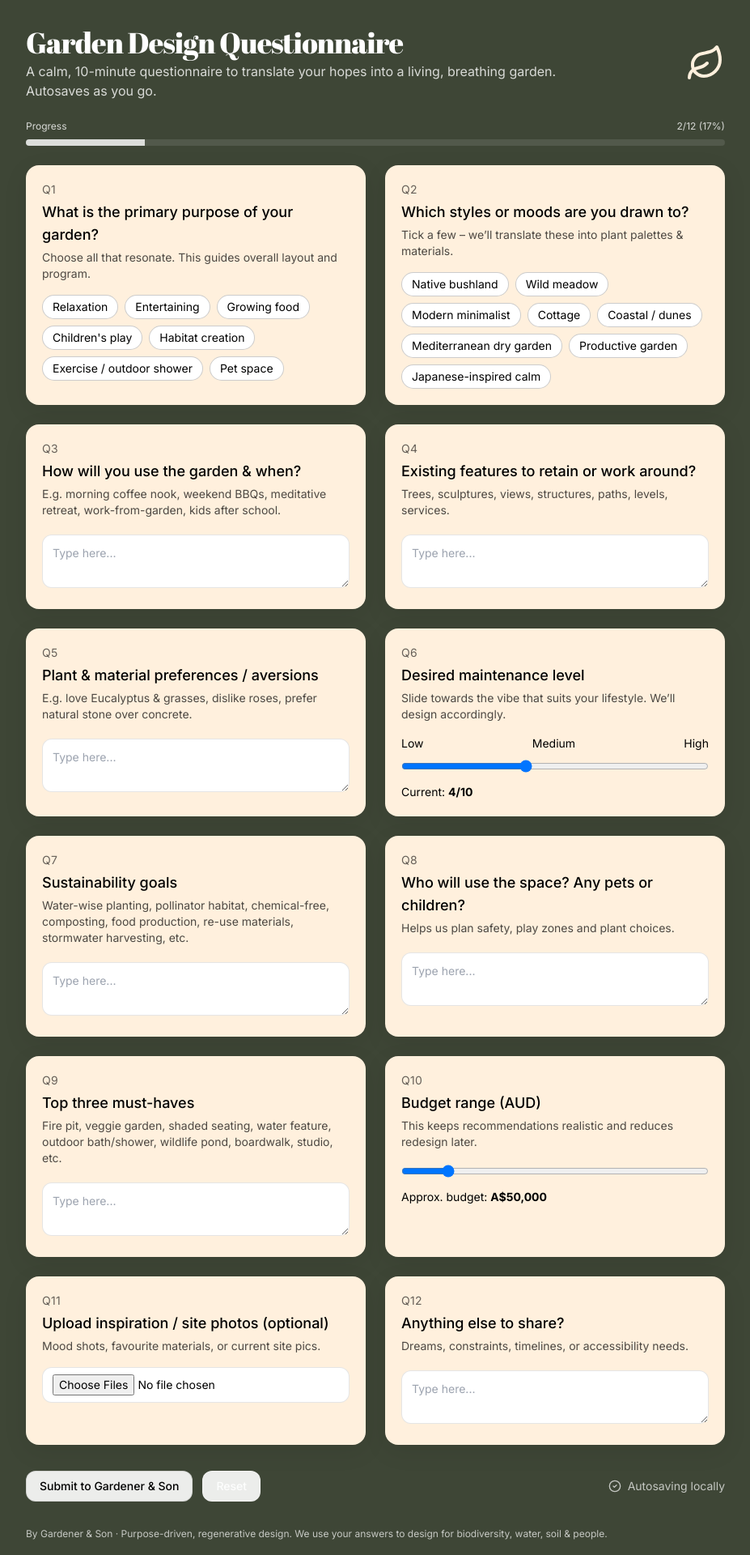
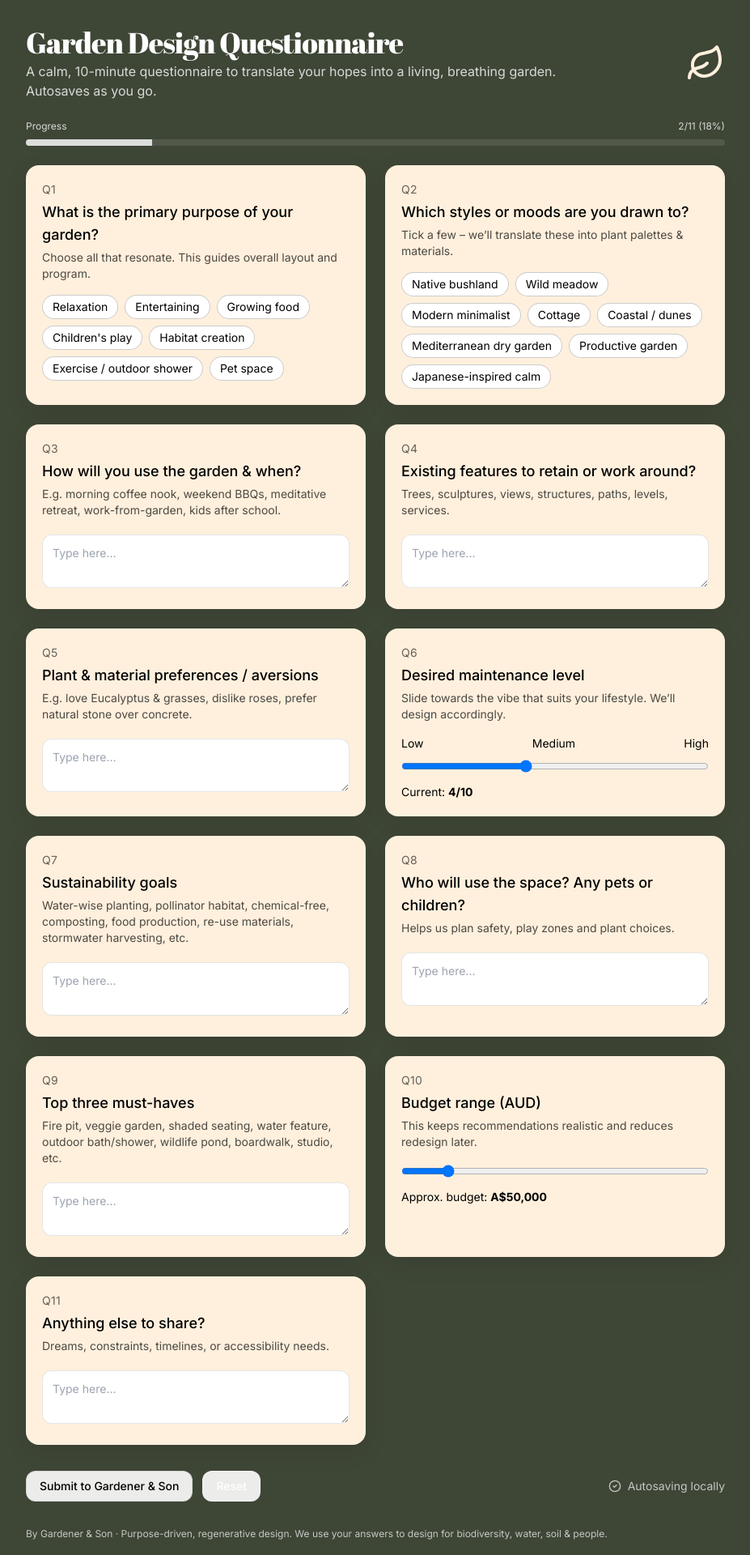
Before and after one commit to tinyforests/garden-brief-next, a Next.js app: page / in a window 1280 px wide. Shown: the top 1920 px of the page at 81% size, without its empty margins (176-1103 px from the left). Built offline with nearby package versions, Linux system fonts and the light colour scheme.

Commit message:
Update page.jsx

```diff
--- a/app/page.jsx
+++ b/app/page.jsx
@@ -6,7 +6,6 @@ import { Leaf, CheckCircle2, Loader2 } from "lucide-react";
 
 import Button from "@/components/ui/button";
 import { Card, CardContent } from "@/components/ui/card";
-import { Input } from "@/components/ui/input";
 import { Textarea } from "@/components/ui/textarea";
 import { Slider } from "@/components/ui/slider";
 
@@ -23,7 +22,6 @@ const SEED_QUESTIONS = [
   { id: "users", label: "Who will use the space? Any pets or children?", helper: "Helps us plan safety, play zones and plant choices.", type: "textarea" },
   { id: "musts", label: "Top three must-haves", helper: "Fire pit, veggie garden, shaded seating, water feature, outdoor bath/shower, wildlife pond, boardwalk, studio, etc.", type: "textarea" },
   { id: "budget", label: "Budget range (AUD)", helper: "This keeps recommendations realistic and reduces redesign later.", type: "range", min: 10000, max: 300000, step: 5000 },
-  { id: "uploads", label: "Upload inspiration / site photos (optional)", helper: "Mood shots, favourite materials, or current site pics.", type: "files" },
   { id: "extras", label: "Anything else to share?", helper: "Dreams, constraints, timelines, or accessibility needs.", type: "textarea" },
 ];
 
@@ -31,10 +29,16 @@ const brand = { bg: "#3E4636", paper: "#FFF0DD" };
 
 function useAutosave(key, initial) {
   const [state, setState] = useState(() => {
-    try { const raw = typeof window !== "undefined" ? localStorage.getItem(key) : null; return raw ? JSON.parse(raw) : initial; }
-    catch { return initial; }
+    try {
+      const raw = typeof window !== "undefined" ? localStorage.getItem(key) : null;
+      return raw ? JSON.parse(raw) : initial;
+    } catch {
+      return initial;
+    }
   });
-  useEffect(() => { try { localStorage.setItem(key, JSON.stringify(state)); } catch {} }, [key, state]);
+  useEffect(() => {
+    try { localStorage.setItem(key, JSON.stringify(state)); } catch {}
+  }, [key, state]);
   return [state, setState];
 }
 
@@ -43,7 +47,6 @@ function Progress({ answers }) {
   const answered = useMemo(() => {
     return SEED_QUESTIONS.filter(q => {
       const v = answers[q.id];
-      if (q.type === "files") return v && v.length > 0;
       if (Array.isArray(v)) return v.length > 0;
       return v !== undefined && v !== null && String(v).trim() !== "";
     }).length;
@@ -63,32 +66,33 @@ function Progress({ answers }) {
 
 function Chip({ checked, children, onClick }) {
   return (
-    <button type="button" onClick={onClick}
-      className={`px-3 py-1 rounded-full border text-sm transition ${checked ? "bg-black text-white border-black" : "bg-white text-black border-black/20 hover:border-black"}`}>
+    <button
+      type="button"
+      onClick={onClick}
+      className={`px-3 py-1 rounded-full border text-sm transition ${
+        checked ? "bg-black text-white border-black" : "bg-white text-black border-black/20 hover:border-black"
+      }`}
+    >
       {children}
     </button>
   );
 }
 
 export default function Page() {
-  const [answers, setAnswers] = useAutosave("gs-garden-brief", { maintenance:4, budget:50000, purpose:[], style:[] });
+  const [answers, setAnswers] = useAutosave("gs-garden-brief", {
+    maintenance: 4,
+    budget: 50000,
+    purpose: [],
+    style: [],
+  });
   const [sending, setSending] = useState(false);
-  const [previews, setPreviews] = useState([]);
 
-  useEffect(() => {
-    const files = answers.uploads || [];
-    const urls = files.map(f => URL.createObjectURL(f));
-    setPreviews(urls);
-    return () => urls.forEach(u => URL.revokeObjectURL(u));
-  }, [answers.uploads]);
-
-  const update = (id, value) => setAnswers(s => ({...s, [id]: value}));
+  const update = (id, value) => setAnswers(s => ({ ...s, [id]: value }));
 
   const resetForm = () => {
     if (confirm("Clear all answers?")) {
       try { localStorage.removeItem("gs-garden-brief"); } catch {}
-      setAnswers({ maintenance:4, budget:50000, purpose:[], style:[] });
-      setPreviews([]);
+      setAnswers({ maintenance: 4, budget: 50000, purpose: [], style: [] });
     }
   };
 
@@ -136,7 +140,8 @@ export default function Page() {
               Garden Design Questionnaire
             </h1>
             <p className="mt-1 max-w-prose text-white/80">
-              A calm, 10-minute questionnaire to translate your hopes into a living, breathing garden. Autosaves as you go.
+              A calm, 10-minute questionnaire to translate your hopes into a living, breathing
+              garden. Autosaves as you go.
             </p>
           </div>
           <Leaf color="#FFF0DD" size={48} className="hidden sm:block" />
@@ -159,17 +164,28 @@ export default function Page() {
                         const list = answers[q.id] || [];
                         const checked = list.includes(opt);
                         return (
-                          <Chip key={opt} checked={checked} onClick={() => {
-                            const next = checked ? list.filter(x => x !== opt) : [...list, opt];
-                            update(q.id, next);
-                          }}>{opt}</Chip>
+                          <Chip
+                            key={opt}
+                            checked={checked}
+                            onClick={() => {
+                              const next = checked ? list.filter(x => x !== opt) : [...list, opt];
+                              update(q.id, next);
+                            }}
+                          >
+                            {opt}
+                          </Chip>
                         );
                       })}
                     </div>
                   )}
 
                   {q.type === "textarea" && (
-                    <Textarea className="mt-1" placeholder="Type here..." value={answers[q.id] || ""} onChange={e => update(q.id, e.target.value)} />
+                    <Textarea
+                      className="mt-1"
+                      placeholder="Type here..."
+                      value={answers[q.id] || ""}
+                      onChange={e => update(q.id, e.target.value)}
+                    />
                   )}
 
                   {q.type === "slider" && (
@@ -177,30 +193,31 @@ export default function Page() {
                       <div className="mb-2 flex items-center justify-between text-sm">
                         <span>Low</span><span>Medium</span><span>High</span>
                       </div>
-                      <Slider value={[answers[q.id] ?? 4]} min={q.min} max={q.max} step={1} onValueChange={v => update(q.id, v[0])} />
+                      <Slider
+                        value={[answers[q.id] ?? 4]}
+                        min={q.min}
+                        max={q.max}
+                        step={1}
+                        onValueChange={v => update(q.id, v[0])}
+                      />
                       <div className="mt-2 text-sm">Current: <b>{answers[q.id] ?? 4}/10</b></div>
                     </div>
                   )}
 
                   {q.type === "range" && (
                     <div>
-                      <input type="range" min={q.min} max={q.max} step={q.step} value={answers[q.id] ?? 50000} onChange={e => update(q.id, Number(e.target.value))} className="w-full" />
-                      <div className="mt-2 text-sm">Approx. budget: <b>A${(answers[q.id] ?? 50000).toLocaleString()}</b></div>
-                    </div>
-                  )}
-
-                  {q.type === "files" && (
-                    <div className="space-y-3">
-                      <Input type="file" multiple accept="image/*" onChange={e => update(q.id, Array.from(e.target.files || []))} />
-                      {previews.length > 0 && (
-                        <div className="grid grid-cols-3 gap-2">
-                          {previews.map((src, i) => (
-                            <div key={i} className="aspect-square overflow-hidden rounded-xl border border-black/10">
-                              <img src={src} alt={`preview-${i}`} className="h-full w-full object-cover" />
-                            </div>
-                          ))}
-                        </div>
-                      )}
+                      <input
+                        type="range"
+                        min={q.min}
+                        max={q.max}
+                        step={q.step}
+                        value={answers[q.id] ?? 50000}
+                        onChange={e => update(q.id, Number(e.target.value))}
+                        className="w-full"
+                      />
+                      <div className="mt-2 text-sm">
+                        Approx. budget: <b>A${(answers[q.id] ?? 50000).toLocaleString()}</b>
+                      </div>
                     </div>
                   )}
                 </div>
@@ -214,15 +231,21 @@ export default function Page() {
             {sending ? (<><Loader2 size={18} className="animate-spin" />Submitting…</>) : (<>Submit to Gardener & Son</>)}
           </Button>
 
-          <Button onClick={resetForm} className="border-white/30 bg-transparent text-white/90 hover:text-white">
+          <Button
+            onClick={resetForm}
+            className="border-white/30 bg-transparent text-white/90 hover:text-white"
+          >
             Reset
           </Button>
 
-          <div className="ml-auto flex items-center gap-2 text-sm text-white/70"><CheckCircle2 size={16} /> Autosaving locally</div>
+          <div className="ml-auto flex items-center gap-2 text-sm text-white/70">
+            <CheckCircle2 size={16} /> Autosaving locally
+          </div>
         </footer>
 
         <div className="mt-8 text-xs text-white/70">
-          By Gardener & Son · Purpose-driven, regenerative design. We use your answers to design for biodiversity, water, soil & people.
+          By Gardener & Son · Purpose-driven, regenerative design. We use your answers to design for
+          biodiversity, water, soil & people.
         </div>
       </div>
     </div>
```
